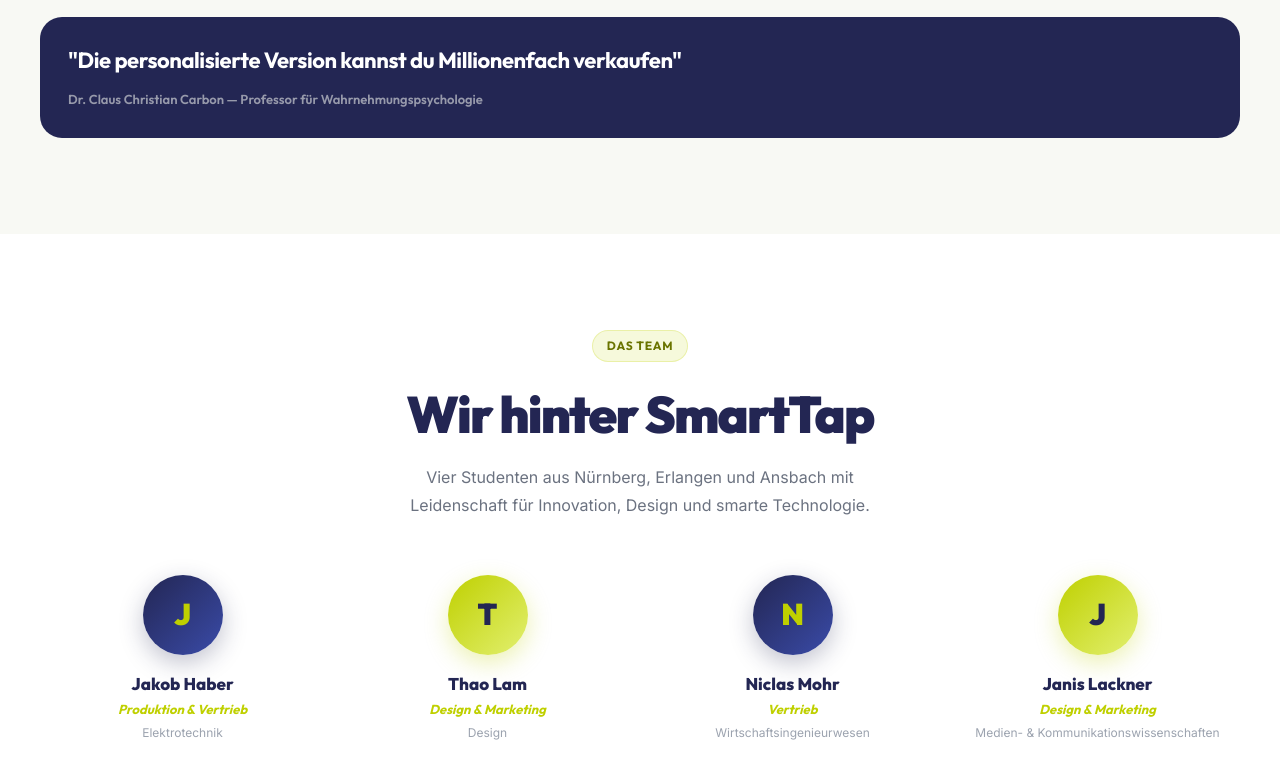
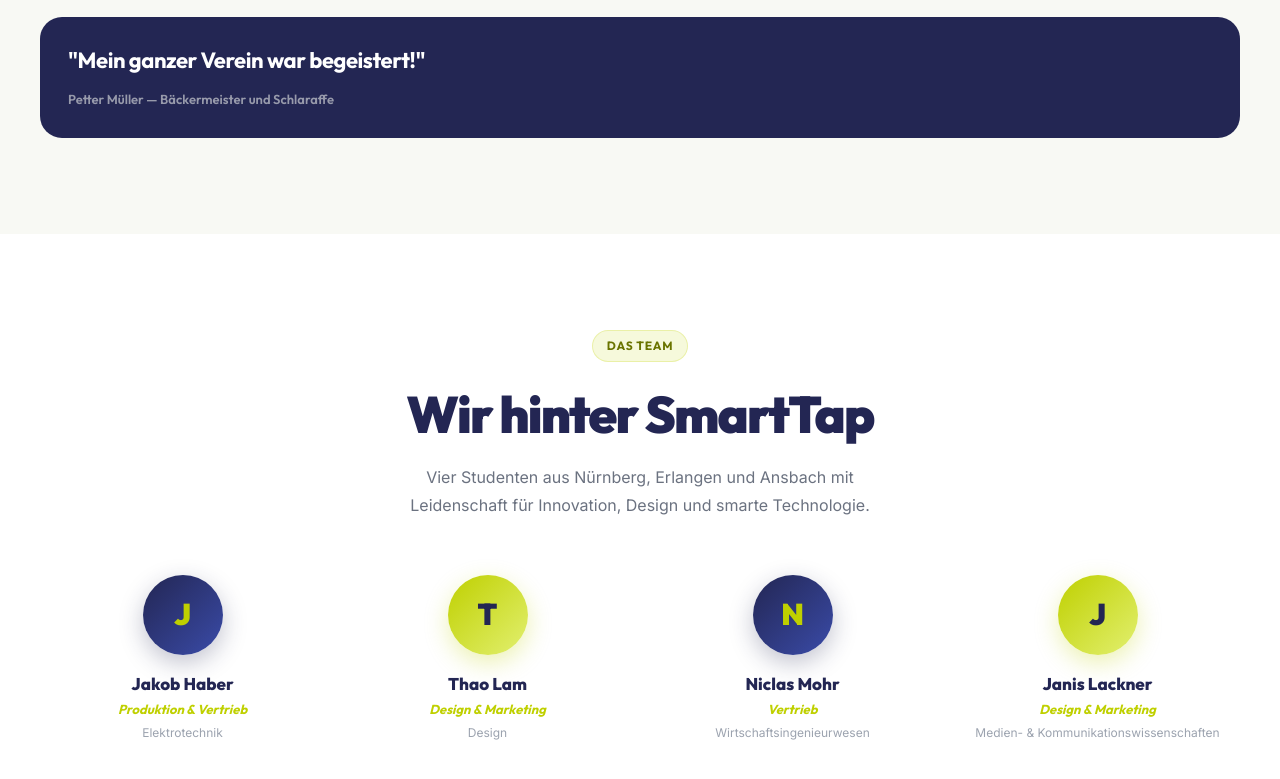
Before and after one commit to Mr-BAMM/ClaudeTest, a plain HTML site: page index.html in a window 1280 px wide. Shown: the part 5301-6080 px from the top of the page. Drawn offline with nearby package versions, Linux system fonts and the light colour scheme.

Commit message:
changed Testamonial from Claus

```diff
--- a/index.html
+++ b/index.html
@@ -778,8 +778,8 @@
       </div>
 
       <div class="bubble bubble-navy" style="grid-column:span 2 / span 2;border-radius:22px;">
-        <p style="font-family:'Outfit',sans-serif;font-size:clamp(18px,2vw,22px);font-weight:700;color:white;line-height:1.4;margin-bottom:14px;letter-spacing:-0.02em;">"Die personalisierte Version kannst du Millionenfach verkaufen"</p>
-        <div style="font-size:13px;color:rgba(248,249,244,0.55);font-weight:600;font-family:'Outfit',sans-serif;">Dr. Claus Christian Carbon — Professor für Wahrnehmungspsychologie</div>
+        <p style="font-family:'Outfit',sans-serif;font-size:clamp(18px,2vw,22px);font-weight:700;color:white;line-height:1.4;margin-bottom:14px;letter-spacing:-0.02em;">"Mein ganzer Verein war begeistert!"</p>
+        <div style="font-size:13px;color:rgba(248,249,244,0.55);font-weight:600;font-family:'Outfit',sans-serif;">Petter Müller — Bäckermeister und Schlaraffe </div>
       </div>
     </div>
   </div>
```
